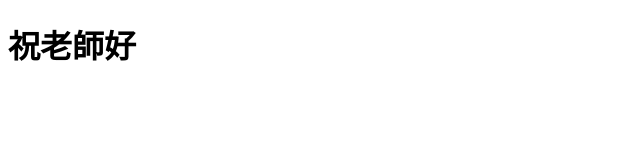
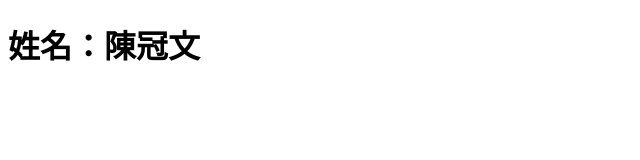
Before and after one commit to MaiKau/MaiKau.github.io, a plain HTML site: page index.html in a window 1280 px wide. Shown: the whole page, without its empty margins (0-640 px from the left). Drawn offline with Linux system fonts and the light colour scheme.

Commit message:
Update index.html

```diff
--- a/index.html
+++ b/index.html
@@ -3,5 +3,5 @@
 <head> <meta charset="utf-8">
 <title>你好，GitHub</title>
 </head>
-<body> <h1>祝老師好</h1>
+<body> <h1>姓名：陳冠文</h1>
 </body> </html>
```
